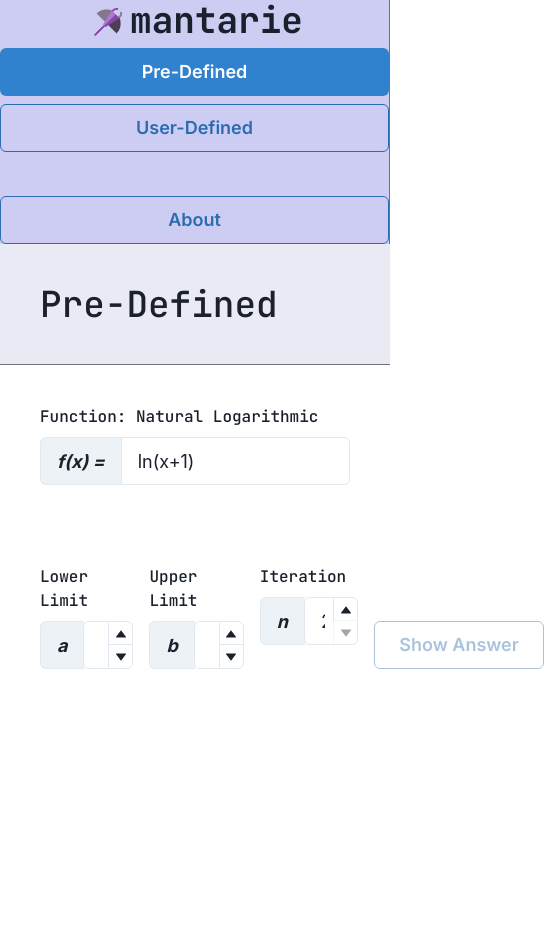
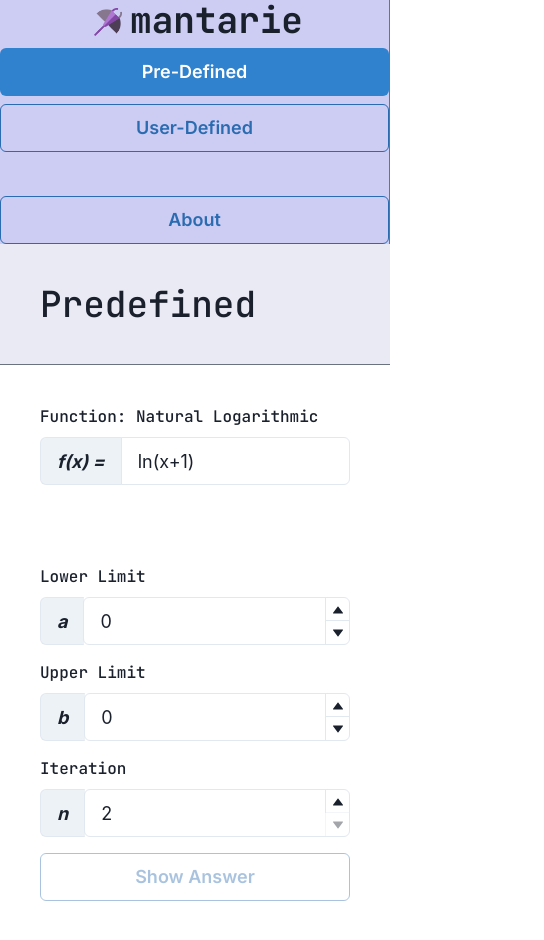
Before and after one commit to lonewanderer27/mantarie, a React (Vite) app: page / in a window 390 px wide. Shown: the top 940 px of the page, 544 px wide, since content can reach past the window. Before the commit the page ends 844 px from the top, so only its background shows below. Built offline with nearby package versions, Linux system fonts and the light colour scheme.

Commit message:
stack inputs on small screens and add animations

```diff
--- a/package.json
+++ b/package.json
@@ -33,6 +33,7 @@
     "eslint-plugin-react-hooks": "^4.6.0",
     "eslint-plugin-react-refresh": "^0.3.4",
     "typescript": "^5.0.2",
-    "vite": "^4.3.2"
+    "vite": "^4.3.2",
+    "vite-plugin-pwa": "^0.14.7"
   }
 }
--- a/src/Body.tsx
+++ b/src/Body.tsx
@@ -163,7 +163,7 @@ export default function Body() {
           </Text>
         </div> */}
       </div>
-      <div className="flex gap-4 pb-10">
+      <div className="flex flex-col md:flex-row gap-4 pb-10">
         <div className="w-full md:w-1/4">
           <FormControl>
             <FormLabel><Text>Lower Limit</Text></FormLabel>
@@ -209,7 +209,7 @@ export default function Body() {
             </InputGroup>
           </FormControl>
         </div>
-        <div className="w-full md:w-1/4 flex flex-col justify-end">
+        <div className="w-full md:w-1/4 sm:w-full flex flex-col justify-end">
           <Button
             isDisabled={!determineIfCanCompute()}
             colorScheme={showAnswer ? "yellow" : "blue"}
--- a/src/Headers.tsx
+++ b/src/Headers.tsx
@@ -1,3 +1,5 @@
+import { SlideFade, Text } from "@chakra-ui/react";
+
 import { Modes } from "./enums";
 
 export function BodyHeader(props: {
@@ -6,7 +8,16 @@ export function BodyHeader(props: {
   return (
     <div className="bg-c_header p-10 border-b border-solid border-gray-500 sticky top-0 z-10 sm:hidden lg:block">
       <span className="text-4xl font-primary">
-        {props.mode == Modes.PREDEFINED ? "Pre-Defined" : "User-Defined"}
+        {props.mode === Modes.PREDEFINED && <SlideFade in={props.mode == Modes.PREDEFINED}>
+          <Text>
+            Predefined
+          </Text>
+        </SlideFade>}
+        {props.mode === Modes.USERDEFINED && <SlideFade in={props.mode == Modes.USERDEFINED}>
+          <Text>
+            User Defined
+          </Text>
+        </SlideFade>}
       </span>
     </div>
   );
```
